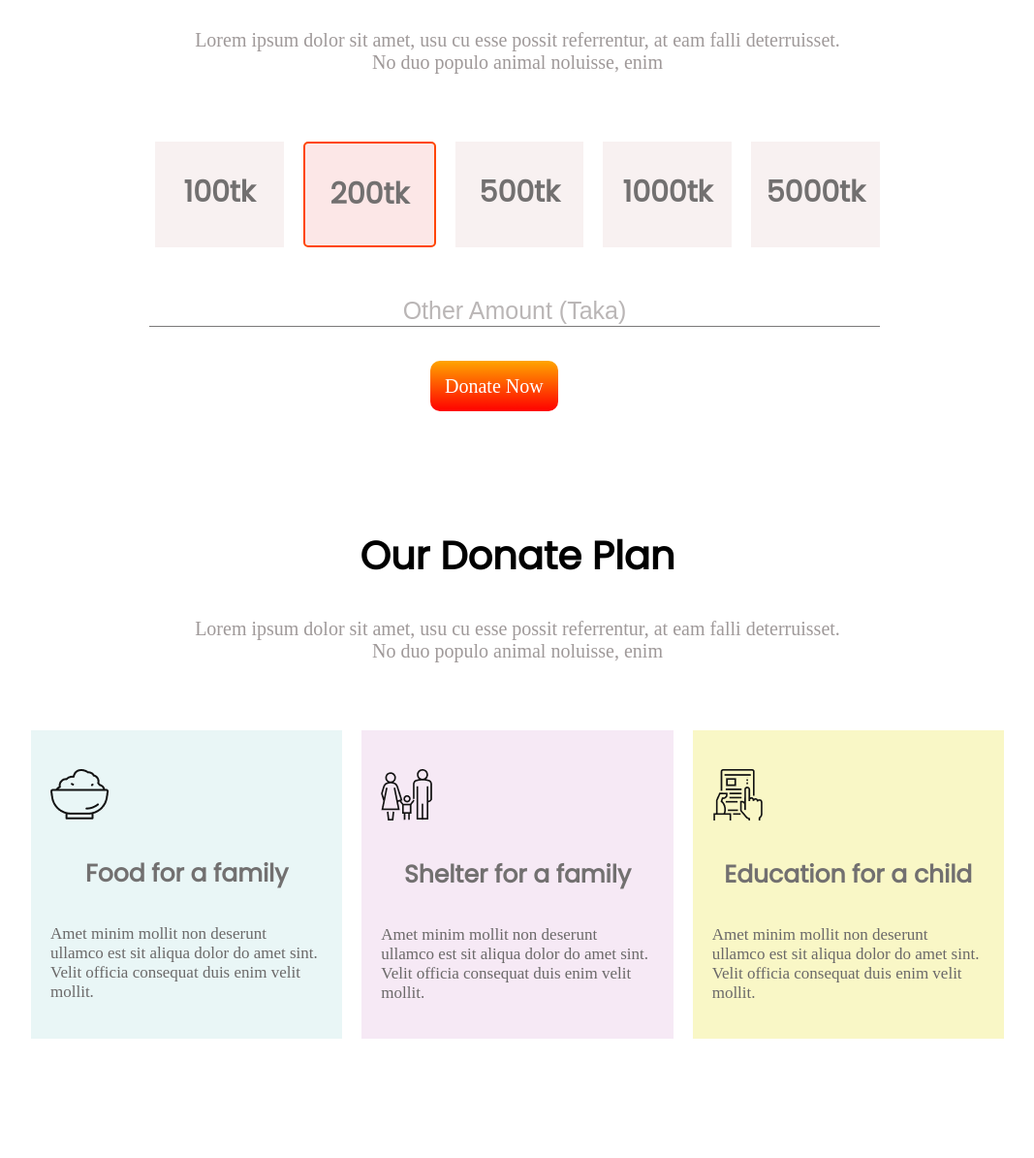
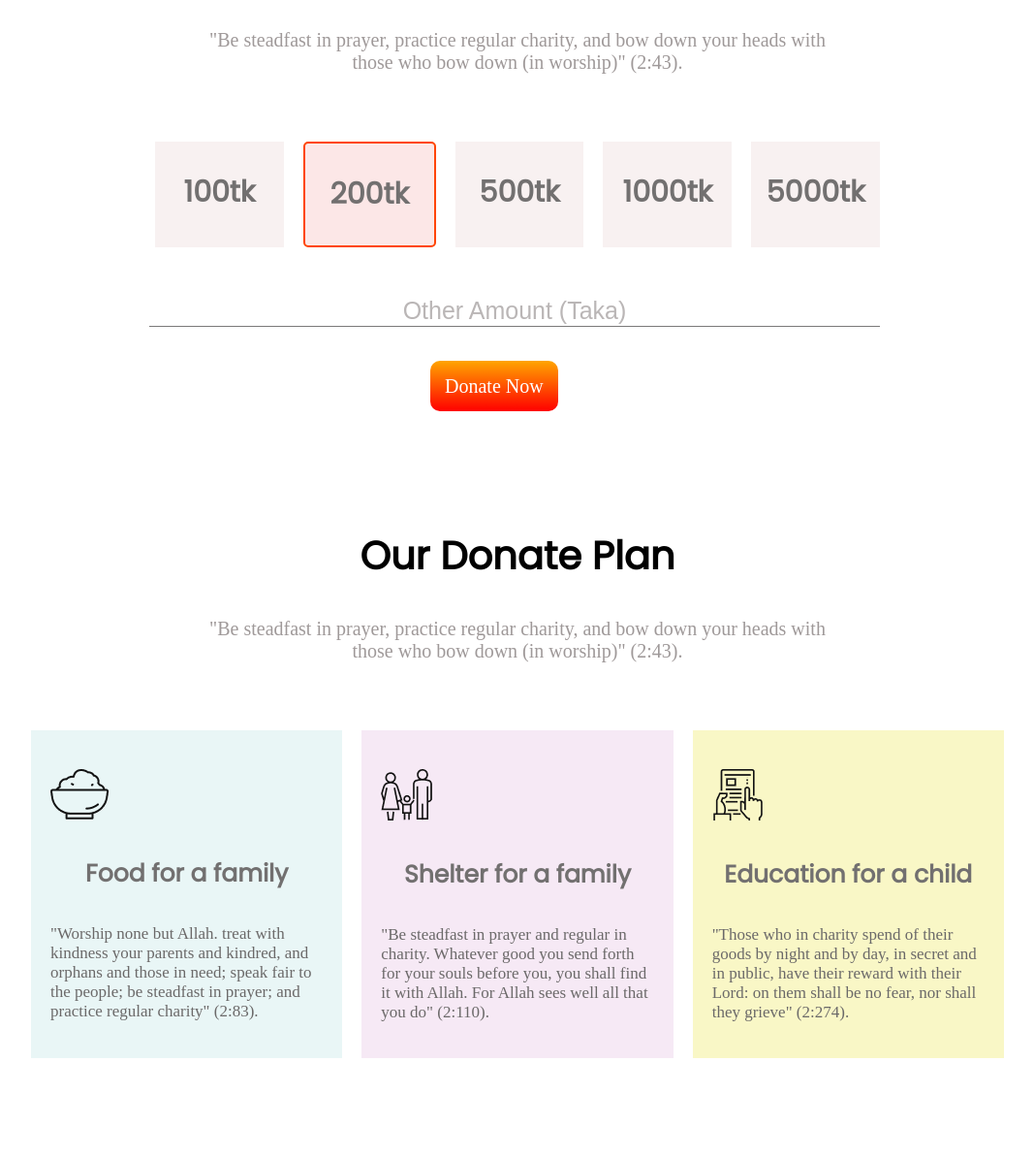
Before and after one commit to SalmaAkterJoni/donation-website-assignment1, a plain HTML site: page index.html in a window 1280 px wide. Shown: the part 746-1940 px from the top of the page at 97% size, without its empty margins (106-1173 px from the left). Drawn offline with Linux system fonts and the light colour scheme.

Commit message:
second commit added

```diff
--- a/index.html
+++ b/index.html
@@ -5,25 +5,25 @@
     <meta charset="UTF-8">
     <meta http-equiv="X-UA-Compatible" content="IE=edge">
     <meta name="viewport" content="width=device-width, initial-scale=1.0">
-    <title>Assignment one by Salma Akter Jony</title>
+    <title>Help people</title>
     <link rel="preconnect" href="https://fonts.googleapis.com">
     <link rel="preconnect" href="https://fonts.gstatic.com" crossorigin>
+    <link rel="stylesheet" href="style.css">
     <link href="https://fonts.googleapis.com/css2?family=Poppins&display=swap" rel="stylesheet">
-    <link rel="stylesheet" href="style.css">
 </head>
 
 <body>
     <section id="top-banner">
         <h1>Let’s Help Those Who Are More In Need</h1>
-        <p>Lorem ipsum dolor sit amet, usu cu esse possit referrentur, at eam falli deterruisset. No duo populo animal
-            noluisse, enim</p>
+        <p>"Be steadfast in prayer, practice regular charity, and bow down your heads with those who bow down (in
+            worship)" (2:43).</p>
         <a class="donate-now" href="#" target="_blank">Donate Now</a>
     </section>
 
     <section>
         <h2>Donate Today</h2>
-        <p class="short-description">Lorem ipsum dolor sit amet, usu cu esse possit referrentur, at eam falli
-            deterruisset. No duo populo animal noluisse, enim</p>
+        <p class="short-description">"Be steadfast in prayer, practice regular charity, and bow down your heads with
+            those who bow down (in worship)" (2:43).</p>
 
         <div class="flex-div">
             <div class="tk">
@@ -53,35 +53,29 @@
 
     <section>
         <h2>Our Donate Plan</h2>
-        <p class="short-description">Lorem ipsum dolor sit amet, usu cu esse possit referrentur, at eam falli
-            deterruisset. No duo populo animal noluisse, enim</p>
+        <p class="short-description">"Be steadfast in prayer, practice regular charity, and bow down your heads with
+            those who bow down (in worship)" (2:43).</p>
 
         <div class="flex2-div">
             <div class="donate-plan plan1">
                 <img src="icons/food.png" alt="image is missing">
                 <h4>Food for a family</h4>
-                <p>Amet minim mollit non deserunt
-                    ullamco est sit aliqua dolor do amet
-                    sint. Velit officia consequat duis enim
-                    velit mollit.</p>
+                <p>"Worship none but Allah. treat with kindness your parents and kindred, and orphans and those in need;
+                    speak fair to the people; be steadfast in prayer; and practice regular charity" (2:83).</p>
             </div>
 
             <div class="donate-plan plan2">
                 <img src="icons/shelter.png" alt="image is missing">
                 <h4>Shelter for a family</h4>
-                <p>Amet minim mollit non deserunt
-                    ullamco est sit aliqua dolor do amet
-                    sint. Velit officia consequat duis enim
-                    velit mollit.</p>
+                <p>"Be steadfast in prayer and regular in charity. Whatever good you send forth for your souls before
+                    you, you shall find it with Allah. For Allah sees well all that you do" (2:110).</p>
             </div>
 
             <div class="donate-plan plan3">
                 <img src="icons/Frame-1.png" alt="image is missing">
                 <h4>Education for a child</h4>
-                <p>Amet minim mollit non deserunt
-                    ullamco est sit aliqua dolor do amet
-                    sint. Velit officia consequat duis enim
-                    velit mollit.</p>
+                <p>"Those who in charity spend of their goods by night and by day, in secret and in public, have their
+                    reward with their Lord: on them shall be no fear, nor shall they grieve" (2:274).</p>
             </div>
         </div>
     </section>
@@ -98,8 +92,8 @@
 
     <section>
         <h2>Get My Updates</h2>
-        <p class="short-description">Lorem ipsum dolor sit amet, usu cu esse possit referrentur, at eam falli
-            deterruisset. No duo populo animal noluisse, enim</p>
+        <p class="short-description">Let's go for subscribe so that you can updated by the notice provided by this site.
+        </p>
 
         <form id="subscription-form">
             <input id="email-input" type="email" placeholder="Email">
```
